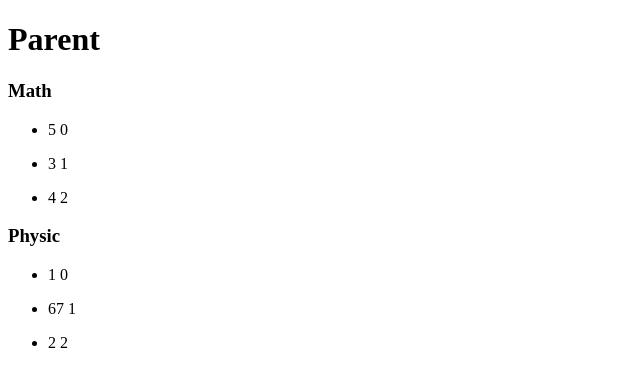
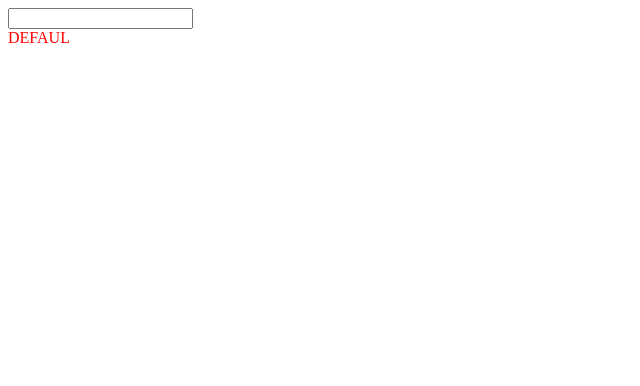
Before and after one commit to FtShow/instagram-angular, an Angular app: page / in a window 1280 px wide. Shown: the top 386 px of the page, without its empty margins (0-640 px from the left). Built offline with nearby package versions, Linux system fonts and the light colour scheme.

Commit message:
ngSwitch

```diff
--- a/src/app/parent/parent.component.html
+++ b/src/app/parent/parent.component.html
@@ -1,15 +1,7 @@
-<h1>Parent</h1>
-<!--<div *ngFor="let el of grades">-->
-<!--  {{ el }}-->
-<!--</div>-->
-<div *ngIf="isLoading"><h1>Loading...</h1></div>
-<ng-container *ngIf="!isLoading">
-  <div *ngFor="let lesson of lessons">
-    <h3>{{ lesson.title }}</h3>
-    <ul *ngFor="let grade of lesson.weekGrades">
-      <li>{{ grade.gradeItem }} {{ grade.id }}</li>
-    </ul>
-  </div>
-
-  <!--<inst-child (senGradeEvent)="getGrade($event)" />-->
-</ng-container>
+<input type="text" [(ngModel)]="value" />
+<div [ngSwitch]="value">
+  <div *ngSwitchCase="'1'">ONEEE</div>
+  <div *ngSwitchCase="'2'">TWOO</div>
+  <div *ngSwitchCase="'3'">THREE</div>
+  <div *ngSwitchDefault class="error">DEFAUL</div>
+</div>
--- a/src/app/parent/parent.component.scss
+++ b/src/app/parent/parent.component.scss
@@ -0,0 +1,3 @@
+.error {
+  color: red
+}
--- a/src/app/parent/parent.component.ts
+++ b/src/app/parent/parent.component.ts
@@ -1,6 +1,7 @@
 import { Component } from '@angular/core'
 import { ChildComponent, Grade } from './child/child.component'
-import { JsonPipe, NgForOf, NgIf } from '@angular/common'
+import { JsonPipe, NgForOf, NgIf, NgSwitch, NgSwitchCase, NgSwitchDefault } from '@angular/common'
+import { FormsModule } from '@angular/forms'
 
 export interface Address {
   city: string
@@ -22,58 +23,10 @@ export interface Lessons {
 @Component({
   selector: 'inst-parent',
   standalone: true,
-  imports: [ChildComponent, JsonPipe, NgForOf, NgIf],
+  imports: [ChildComponent, JsonPipe, NgForOf, NgIf, FormsModule, NgSwitch, NgSwitchCase, NgSwitchDefault],
   templateUrl: './parent.component.html',
   styleUrl: './parent.component.scss',
 })
 export class ParentComponent {
-  isLoading = true
-  lessons: Lessons[] = [
-    {
-      id: 0,
-      title: 'Math',
-      weekGrades: [
-        {
-          id: 0,
-          gradeItem: 5,
-        },
-        {
-          id: 1,
-          gradeItem: 3,
-        },
-        {
-          id: 2,
-          gradeItem: 4,
-        },
-      ],
-    },
-    {
-      id: 1,
-      title: 'Physic',
-      weekGrades: [
-        {
-          id: 0,
-          gradeItem: 1,
-        },
-        {
-          id: 1,
-          gradeItem: 67,
-        },
-        {
-          id: 2,
-          gradeItem: 2,
-        },
-      ],
-    },
-  ]
-
-  constructor() {
-    setTimeout(() => {
-      this.isLoading = false
-    }, 3000)
-  }
-
-  getGrade(grade: string) {
-    console.log(grade)
-  }
+  value = ''
 }
```
